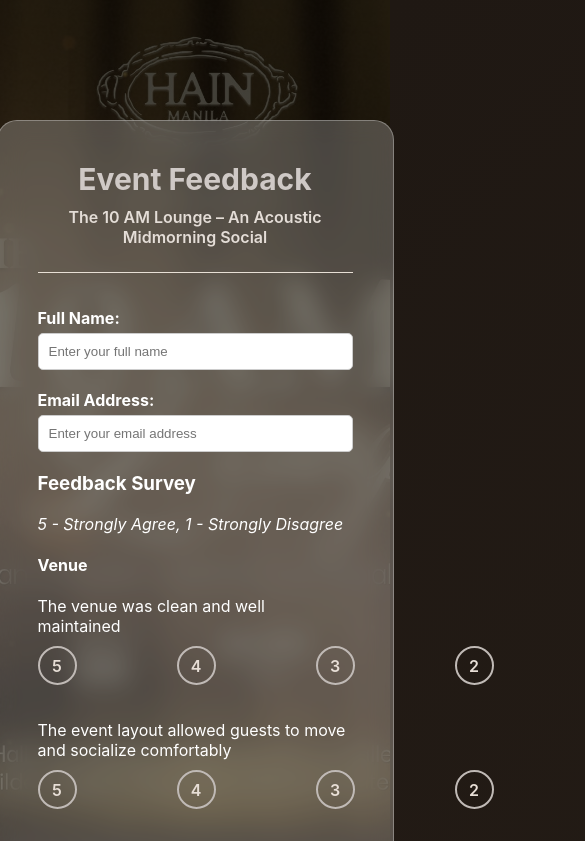
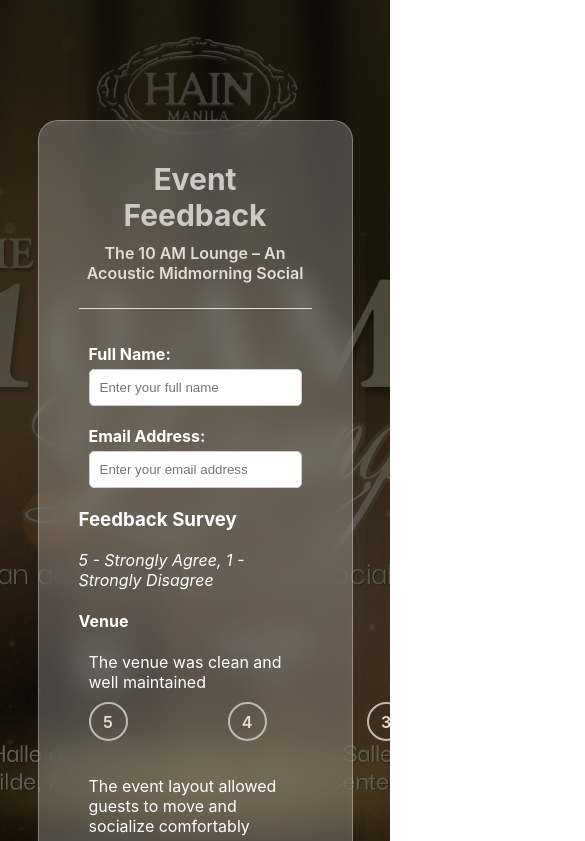
Before and after one commit to evaristojharmon1-ship-it/the-10am-lounge, a website: page index.html in a window 390 px wide. Both pictures are taken after a click on the button "SHARE FEEDBACK". Shown: the top 841 px of the page, 585 px wide, since content can reach past the window. Drawn offline with Linux system fonts and the light colour scheme.

Commit message:
Update index.html

```diff
--- a/index.html
+++ b/index.html
@@ -300,6 +300,35 @@
     text-align: center;
     color: white;
 }
+
+        /* Ayusin ang pangkalahatang container para magkasya sa maliit na screen ng phone */
+@media (max-width: 768px) {
+    body, html {
+        overflow-x: hidden;
+    }
+
+    form, .form-container, .card, div {
+        max-width: 100% !important;
+        box-sizing: border-box;
+    }
+
+    /* Ginagawang patayo o maayos ang agwat ng mga tanong at pagpipilian */
+    .question-container, .form-group {
+        width: 100%;
+        padding: 0 10px;
+        box-sizing: border-box;
+    }
+
+    /* Inaayos ang mga radio buttons/rating options para hindi mag-overflow sa gilid */
+    .rating-options, .radio-group {
+        display: flex;
+        flex-wrap: wrap;
+        justify-content: space-between;
+        gap: 5px;
+        width: 100%;
+    }
+}
+}
     </style>
 </head>
 <body>
```
